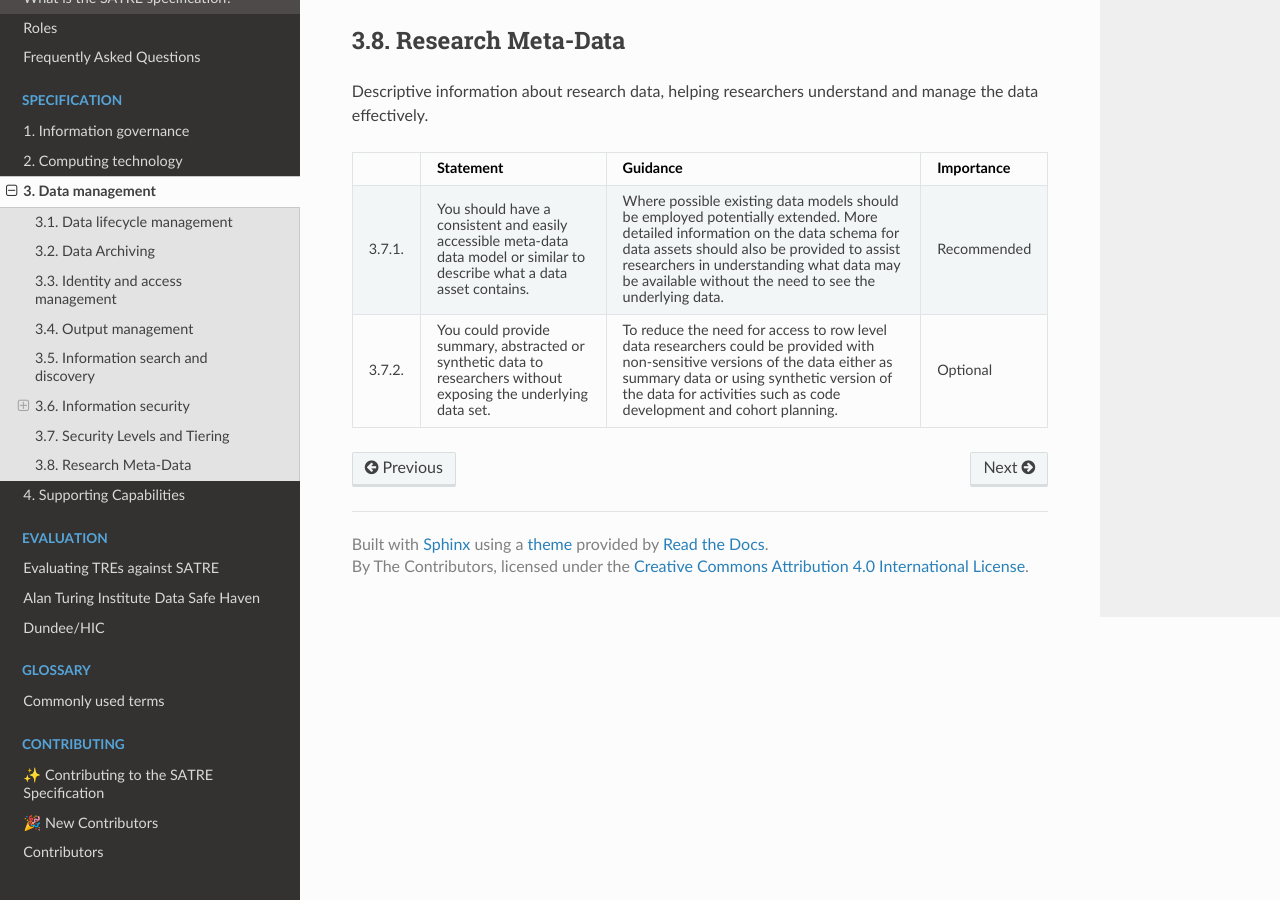
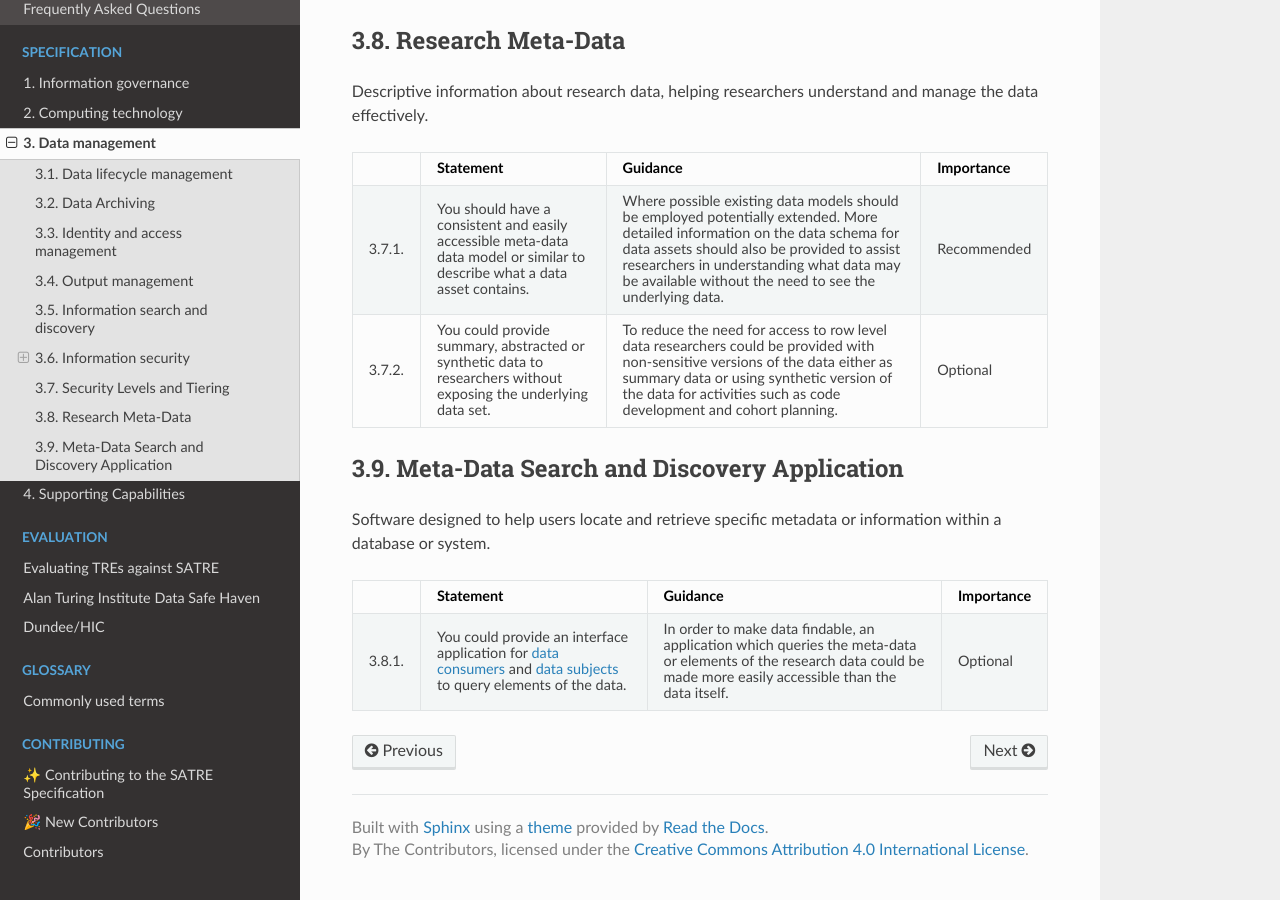
Before and after one commit to sa-tre/satre-specification, a Sphinx documentation site: the page built from docs/source/pillars/data_management.md, in a window 1280 px wide and 900 px high, scrolled down 8668 px. Built offline with Sphinx 7.4.7 and the Read the Docs theme 2.0.0, drawn with Linux system fonts in a browser that asks for light colours.

Commit message:
add metadata search

````diff
--- a/docs/source/pillars/data_management.md
+++ b/docs/source/pillars/data_management.md
@@ -452,3 +452,21 @@ Descriptive information about research data, helping researchers understand and
   - To reduce the need for access to row level data researchers could be provided with non-sensitive versions of the data either as summary data or using synthetic version of the data for activities such as code development and cohort planning.
   - Optional
 ```
+
+## Meta-Data Search and Discovery Application
+
+Software designed to help users locate and retrieve specific metadata or information within a database or system.
+
+```{list-table}
+:header-rows: 1
+:name: tab-meta-data-search
+
+* -
+  - Statement
+  - Guidance
+  - Importance
+* - 3.8.1.
+  - You could provide an interface application for {ref}`data consumers <project_roles>` and {ref}`data subjects <public_roles>` to query elements of the data.
+  - In order to make data findable, an application which queries the meta-data or elements of the research data could be made more easily accessible than the data itself.
+  - Optional
+```
````
